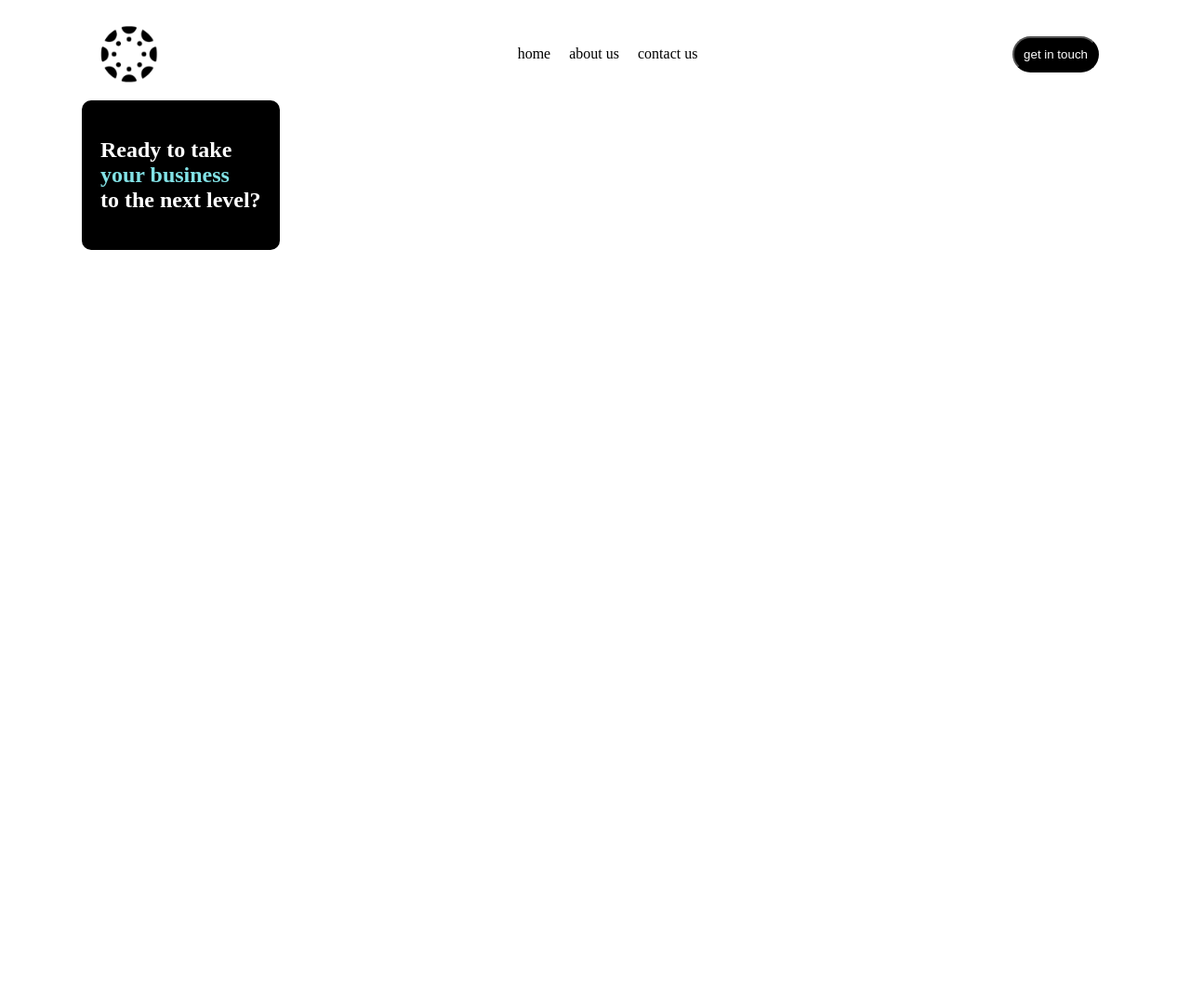
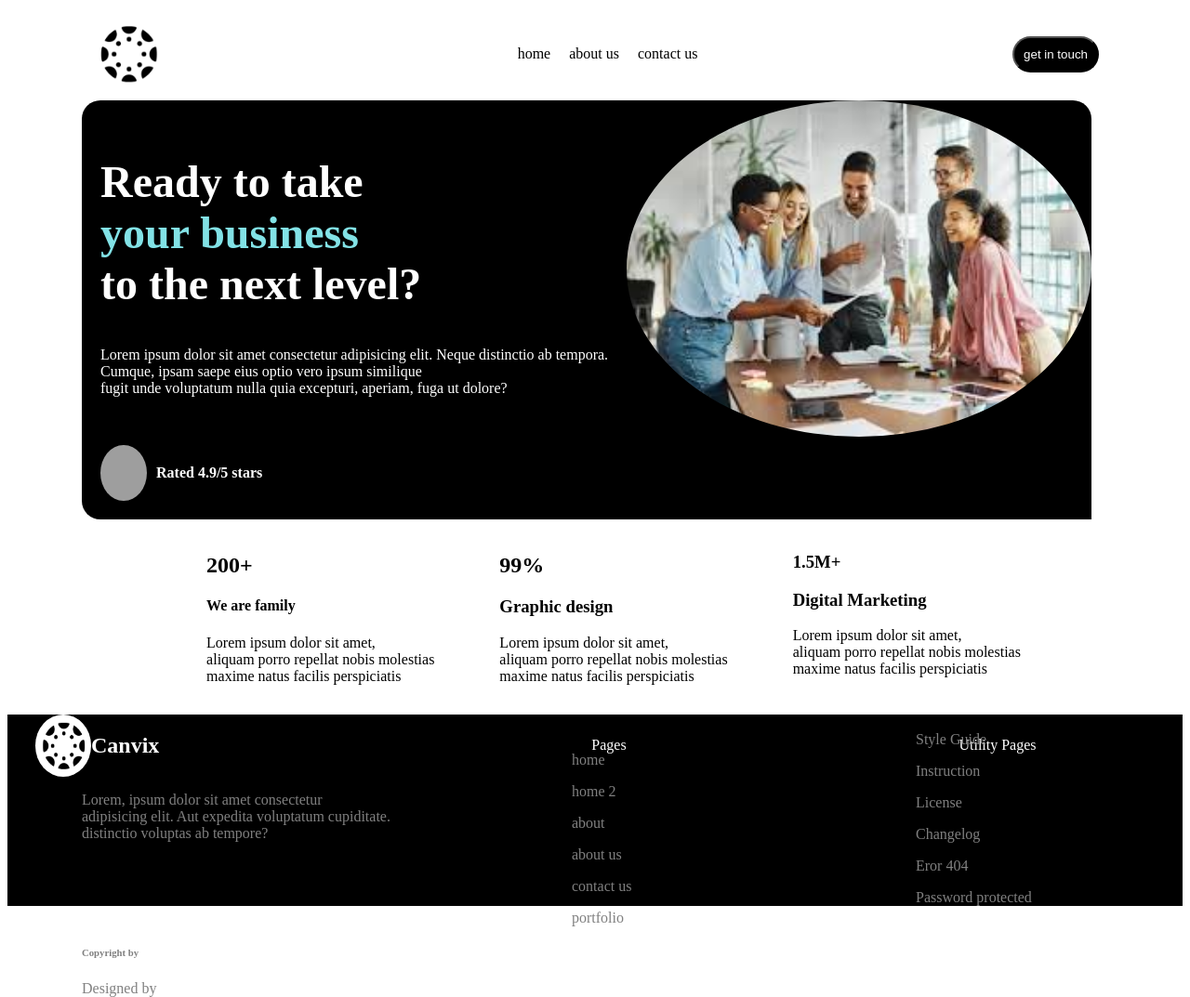
Before and after one commit to aliaslll/project6, a plain HTML site: page index.html in a window 1280 px wide. Shown: the whole page at 93% size. Before the commit the page ends 800 px from the top, so only its background shows below. Drawn offline with Linux system fonts and the light colour scheme; grey boxes are pictures that could not be loaded.

Commit message:
finished

```diff
--- a/index.html
+++ b/index.html
@@ -7,20 +7,16 @@
     </head>
 
     <body>
-        <div class="container">
         <header>
             <img src="fonts/photos/logo.jpg" width="80px">
 
             <ul>
                 <li>home</li>
-
                 <li>about us</li>
                 <li>contact us</li>
-
             </ul>
             <button>get in touch</button>
         </header>
-        </div>
 
         <section>
             <div class="container2">
@@ -30,8 +26,100 @@
                         to the next level? <br>
 
                     </h1>
+                    <p>Lorem ipsum dolor sit amet consectetur adipisicing elit. Neque distinctio ab tempora. <br>
+                        Cumque, ipsam saepe eius optio vero ipsum similique  <br>
+                        fugit unde voluptatum nulla quia excepturi, aperiam, fuga ut dolore?</p>
+                        <br><br>
+
+
+                        <div class="pharagraph">
+                            <img src="https://variety.com/wp-content/uploads/2024/06/5N7A0541-e1718042484447.jpg"width="50px">
+                            <h4>Rated 4.9/5 stars</h4>
+                        </div>
+
+            </div>
+
+            <div class="img1">
+                <img src="fonts/photos/teamwork.jfif" width="500px">
+                <br><br>
+            </div>
+
+        </section>
+
+        <section>
+            <div class="container3">
+                <div class="row2">
+                    <ul class="ul2">
+                        <li>
+                            <h2>200+</h2>
+                            <h4>We are family</h4>
+                            <p>Lorem ipsum dolor sit amet, <br>
+                                aliquam porro repellat nobis molestias <br>
+                                maxime natus facilis perspiciatis  </p>
+                        </li>
+                        <li>
+                            <h2>99%</h2>
+                            <h3>Graphic design</h3>
+                            <p>Lorem ipsum dolor sit amet, <br>
+                                aliquam porro repellat nobis molestias <br>
+                                maxime natus facilis perspiciatis  </p>
+                        </li>
+                        <li>
+                            <h3>1.5M+</h2>
+                            <h3>Digital Marketing</h3>
+                            <p>Lorem ipsum dolor sit amet, <br>
+                                aliquam porro repellat nobis molestias <br>
+                                maxime natus facilis perspiciatis  </p>
+                        </li>
+                    </ul>
                 </div>
             </div>
         </section>
+
+        <section>
+            <footer>
+            <ul class="ul3">
+                <li class="canvix2"><img src="fonts/photos/logo.jpg" width="60px">
+                <h2>Canvix</h2> </li>
+                <li><p>Pages</p></li>
+                <li><p>Utility Pages</p></li>
+            </ul>
+
+             <ul class="ul4">
+                <ul>
+                <li> <p>Lorem, ipsum dolor sit amet consectetur <br>
+                     adipisicing elit. Aut expedita voluptatum cupiditate. <br>
+                     distinctio voluptas ab tempore?</p> </li>
+
+                     <br> <br> <br> <br>
+                <li><h6>Copyright by</h6></li>
+                <li><p>Designed by</p></li>
+            </ul>
+
+            <ul class="ul5">
+                <ul>
+                <li> <p>home</p> </li>
+                <li><p>home 2</p></li>
+                <li><p>about</p></li>
+                <li><p>about us</p></li>
+                <li><p>contact us</p></li>
+                <li>portfolio</li>
+            </ul>
+
+            <br>
+            <br>
+            <br>
+
+            <ul class="ul6">
+                <ul>
+                <li> <p>Style Guide</p> </li>
+                <li><p>Instruction</p></li>
+                <li><p>License</p></li>
+                <li><p>Changelog</p></li>
+                <li><p>Eror 404</p></li>
+                <li>Password protected </li>
+            </ul>
+            </footer>
+        </section>
     </body>
 </html>
--- a/style.css
+++ b/style.css
@@ -34,9 +34,6 @@ button {
     border-color: black;
 }
 
-h3 {
-    text-align: left;
-}
 
 .container2 {
     display: flex;
@@ -52,9 +49,98 @@ span {
     color: white;
     background-color: black;
     padding: 20px;
-    border-radius: 10px;
+    border-top-left-radius: 20px ;
+    border-bottom-left-radius:20px ;
 }
 
 h1 {
+    font-size: 3rem;
+}
+
+section img {
+    border-radius: 90%;
+}
+
+.pharagraph {
+    display: flex;
+    gap: 10px;
+}
+
+.img1 {
+
+    background-color: black;
+    border-top-right-radius: 20px ;
+}
+
+.ul2 {
+    list-style: none;
+    display: flex;
+    flex-direction: row;
+    gap: 70px;
+
+    justify-content: center;
 
 }
+
+.canvix {
+    right: 60px;
+}
+
+footer {
+    width: 100%;
+    background-color: black;
+    color: white;
+}
+
+.ul3 {
+    display: flex;
+    justify-content: space-between;
+    align-items: center;
+    width: 100%;
+    padding: 0;
+    margin: 0;
+    list-style: none;
+}
+
+.ul3 > li {
+    flex: 1 1 0;
+    text-align: center;
+}
+
+.canvix2 {
+    position: relative;
+   display: flex;
+   flex-direction: row;
+   padding-left: 30px;
+}
+
+
+ .p1 {
+    position: relative;
+    right: 160px;
+}
+
+.ul3 {
+   display: flex;
+    list-style: none;
+    gap: 20px;
+    justify-content: center;
+}
+
+.ul4  ul {
+    list-style: none;
+    color: gray;
+}
+
+.ul5 {
+    margin-left: 487px;
+    margin-top: -280px;
+    color: gray;
+}
+
+.ul6 {
+    margin-left: 330px;
+    margin-top: -280px;
+    color: gray;
+}
+}
```
Also changed, not shown: fonts/photos/teamwork.jfif (added).
